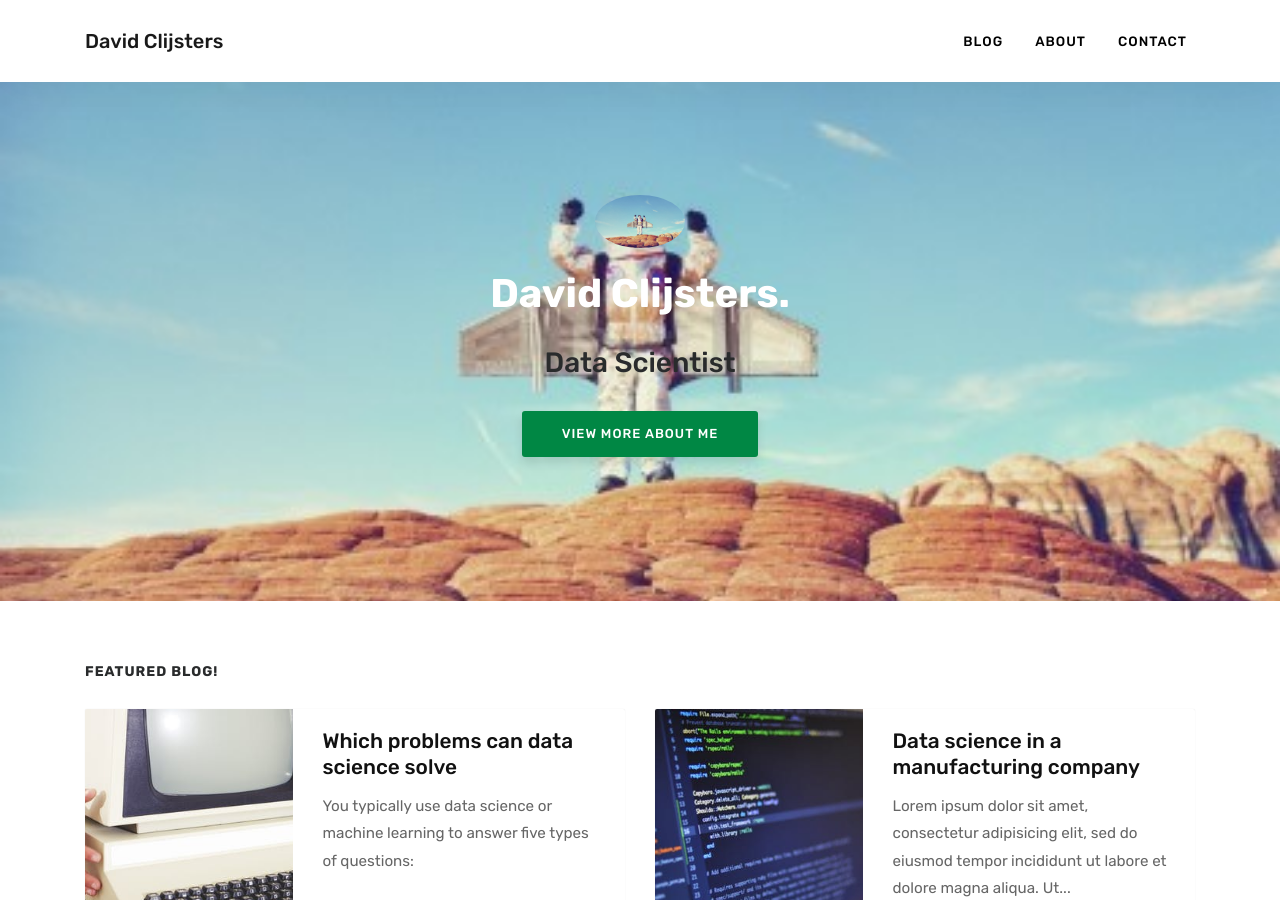
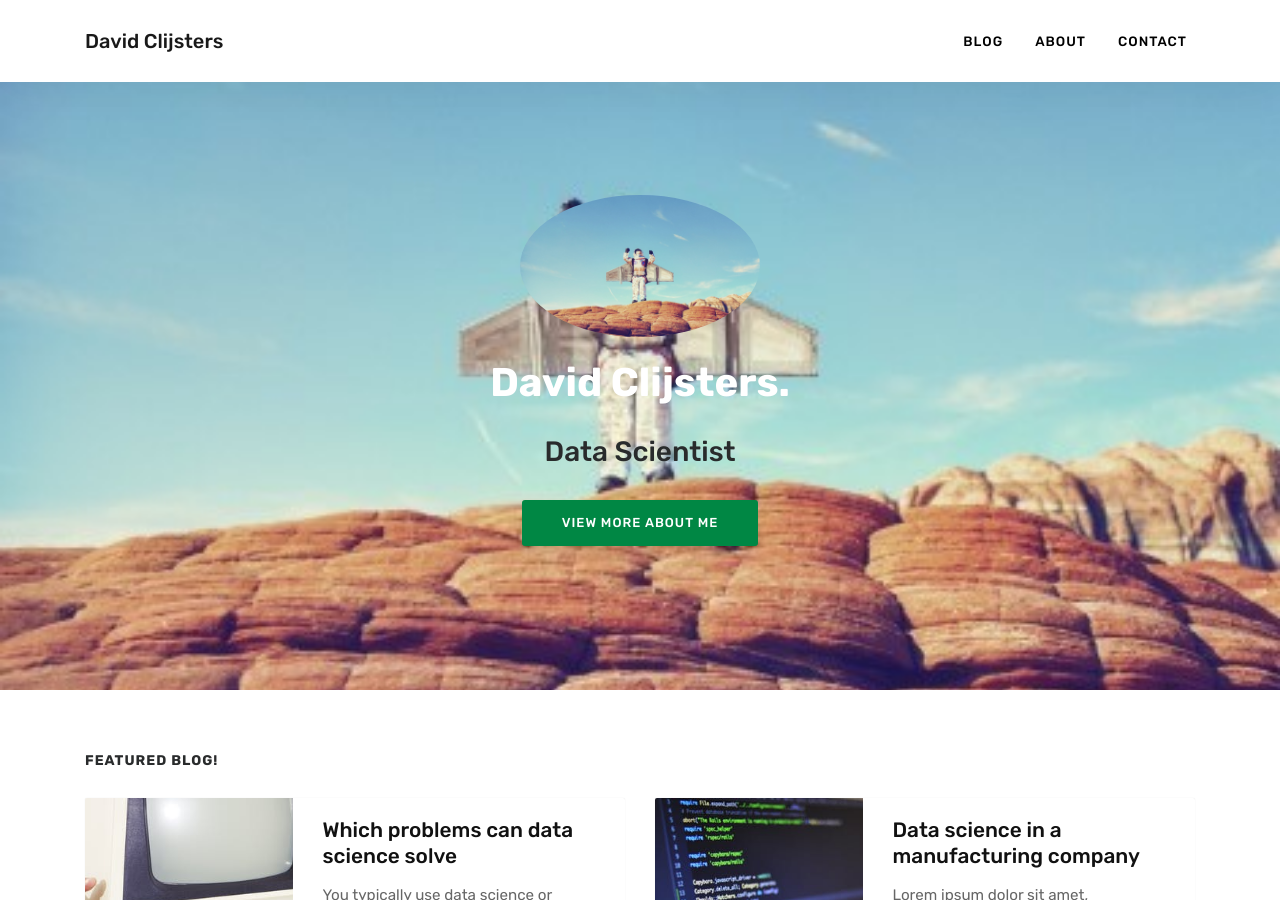
Before and after one commit to clijda/clijda.github.io, a Jekyll site: the page built from index.html, in a window 1280 px wide and 900 px high. Built offline with Jekyll 4.4.1, drawn with Linux system fonts in a browser that asks for light colours; nearby versions of some CDN libraries; the list of posts is cut into pages by our own code.

Commit message:
Update index.html
border radius 100%

```diff
--- a/index.html
+++ b/index.html
@@ -9,7 +9,7 @@
 ================================================== -->
 <section class="intro">
 <center>
-<img src="/assets/images/David.jpg" style="border-radius: 50%" height="90px" width="90px" alt="A picture of author.">
+<img src="/assets/images/David.jpg" style="border-radius: 100%" height="90px" width="240px" alt="A picture of author.">
 <br><br>
 <h1 style="color:white"> <span>David Clijsters.</span></h1>
 <br>
```
